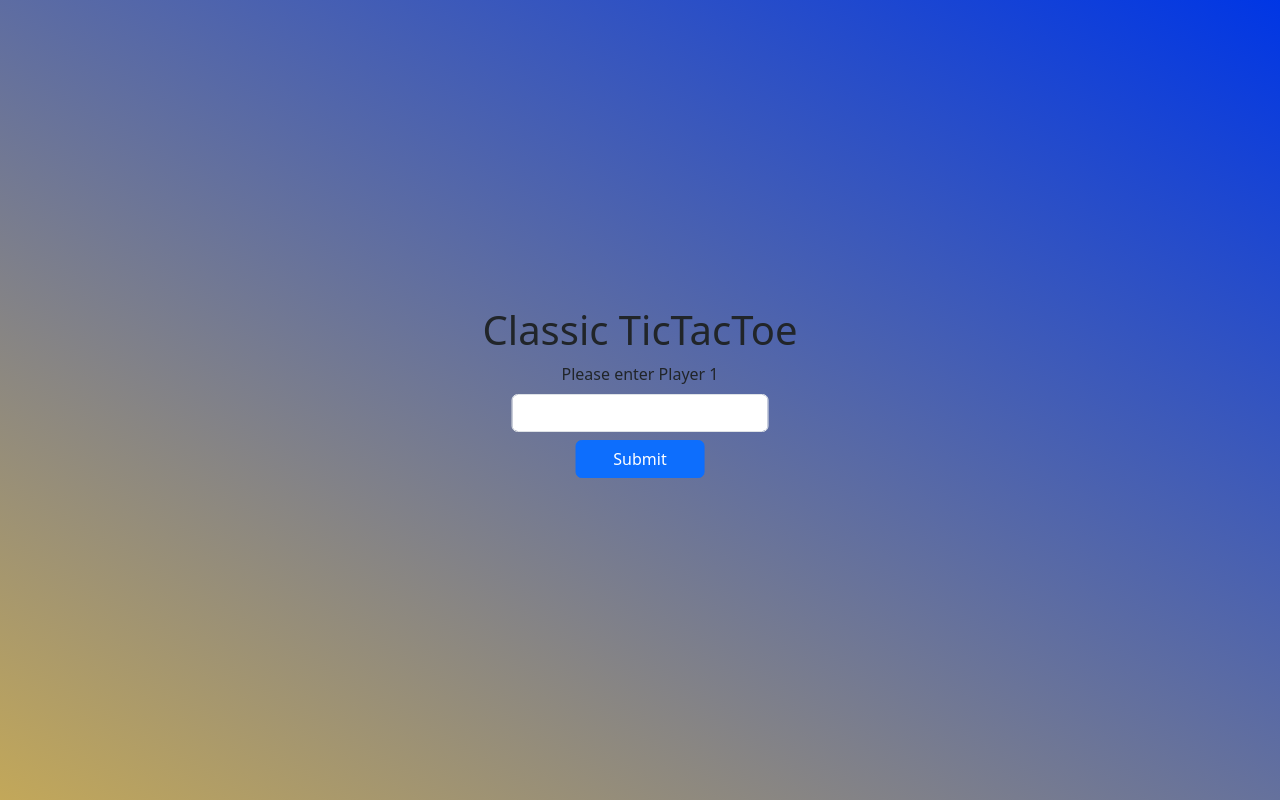
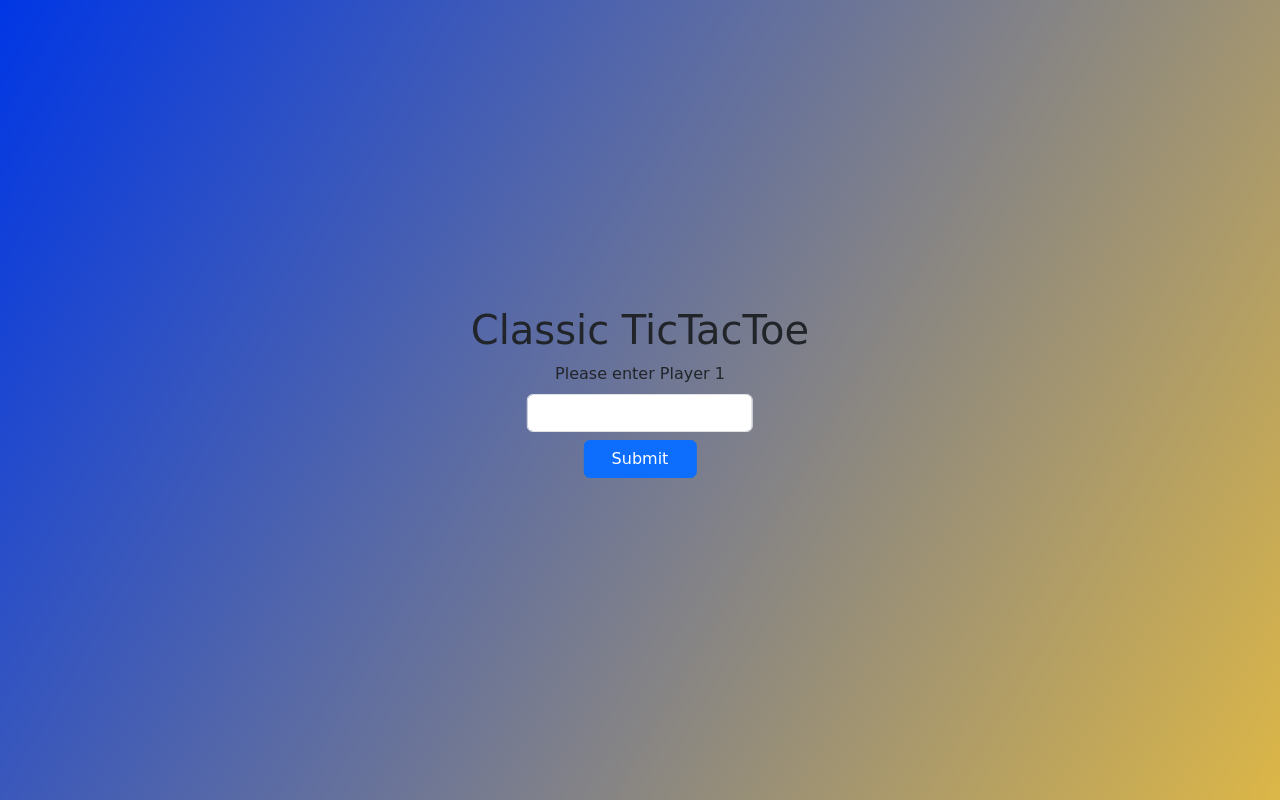
Before and after one commit to jaysune36/week11Assignment, a website: page index.html in a window 1280 px wide. Both pictures are taken after a click on the button "Start Game". Shown: the top 800 px of the page. Drawn offline with nearby package versions, Linux system fonts and the light colour scheme; a web font is replaced by a local one.

Commit message:
Added google fonts stylings to css and index files. Changed font colors of player1 and player2 classes. Added notes to index.html file

```diff
--- a/app.js
+++ b/app.js
@@ -128,7 +128,6 @@ let game = new GameBoard();
 
 // Using jquery on the start-btn variable to add an event listener of click.
 startBtn.on('click', (e)=> {
-
   if(e.target !== startBtn) {
     startBtn.hide();
     playerMenu.show();
@@ -160,7 +159,6 @@ playerMenu.on('click', (e)=> {
 
 gameBoardLayout.on('click', (e)=> {
   if(e.target.className === 'game-tile' && e.target.innerText === '') {
-    console.log(game.players)
     let message = $('.game-alert');
     let h2 = document.createElement('h2');
     e.target.innerText = `${game.playerTurn.tilesHand[0]}`;
--- a/index.html
+++ b/index.html
@@ -4,36 +4,70 @@
     <meta charset="UTF-8">
     <meta name="viewport" content="width=device-width, initial-scale=1.0">
     <title>Document</title>
+    <!-- Boostrap link for all boostrap stylings -->
     <link rel="stylesheet" href="node_modules/bootstrap/dist/css/bootstrap.css">
+    <!-- /Boostrap link -->
+    <!-- Google Fonts link tag for font change stylesheets -->
+    <link rel="preconnect" href="https://fonts.googleapis.com">
+    <link rel="preconnect" href="https://fonts.gstatic.com" crossorigin>
+    <link href="https://fonts.googleapis.com/css2?family=Cormorant+Garamond:ital,wght@0,300;0,400;0,700;1,400&family=Roboto:ital,wght@0,300;0,400;0,700;1,300&family=Rock+Salt&family=Shantell+Sans:ital,wght@0,300;0,400;0,600;1,400&display=swap" rel="stylesheet">
+    <!-- /Google Fonts link -->
+    <!-- CSS styling sheet link -->
     <link rel="stylesheet" href="styles.css">
+    <!-- /CSS styling sheet -->
   </head>
   <body>
     <header>
-      <div class="middle d-flex flex-column align-items-center">
+      <!-- Header Main Div -->
+      <div
+        class="middle d-flex flex-column align-items-center">
+        <!-- h1 Title of the Game -->
         <h1 class="game-name">Classic TicTacToe</h1>
+        <!-- Div for main button to start the game and div created as a container for flex box using Bootstrap -->
         <div>
           <button type="button" class="start-btn btn btn-outline-info">Start Game</button>
+          <!-- /Div for start button -->
         </div>
-        <div class="player-menu flex-column align-items-center">
+        <!-- .player-menu: allows user to enter players name using the form tag -->
+        <div
+          class="player-menu flex-column align-items-center">
+          <!-- Div for form class and to create container for flex box items -->
           <div>
-            <form class="text-center">
-              <div class="mb-3">
+            <!-- Form for players to enter the names -->
+            <form
+              class="text-center">
+              <!-- Div container for players info input -->
+              <div
+                class="mb-3">
+                <!-- Label to identify which player will enter there name. No text as this is intersected with JS. -->
                 <label for="playerNameInput" class="form-label"></label>
-                <input type="text" class="form-control" id="playerNameInput">
+                <!-- Input for text to accept the value entered as the players name -->
+                <input
+                type="text" class="form-control" id="playerNameInput">
+                <!-- Div Container for Bootstrap button -->
                 <div class="d-grid gap-2 col-6 mx-auto mt-2">
                   <button id='player-sb' class="btn btn-primary" type="submit">Submit</button>
                 </div>
+                <!--  -->
               </div>
+              <!-- /Form -->
             </form>
+            <!-- /Div for form class -->
           </div>
+          <!-- /.player-menu -->
         </div>
+        <!-- /Header Main Div -->
       </div>
     </header>
+    <!-- Main Tag/ Container -->
     <main class="container">
+      <!-- .game-board-layout displays User Turn/Game Board/Player tiles using JS -->
       <div class="game-board-layout middle"></div>
+      <!-- .game-over Modal overlay black-out the game-board so nothing further can pressed on the board.-->
       <div class="game-over">
+        <!-- .game-announce is the modal window that displays the winner or tie alert and will display the play again or main menu button-->
         <div class="game-announce middle">
-          <!-- <h2>player won</h2> -->
+          <!-- .chance will ask the player if they would like to play again or return the main menu -->
           <div class="chance">
             <p>Would you like to player again?</p>
             <div>
@@ -43,9 +77,14 @@
               <button id='main-menu' class="btn btn-outline-success" type="submit">Main Menu</button>
             </div>
           </div>
-
+          <!-- /.game-announce -->
         </div>
-    <!-- </div> -->
-
+        <!-- /.game-over -->
+      </div>
+      <script src="node_modules/bootstrap/dist/js/bootstrap.js"></script>
+      <script src="node_modules/jquery/dist/jquery.js"></script>
+      <script src="app.js"></script>
+      <!-- /Main Tag/Container -->
+    </main>
   </body>
-</html></main><script src="node_modules/bootstrap/dist/js/bootstrap.js"></script><script src="node_modules/jquery/dist/jquery.js"></script><script src="app.js"></script></body></html>
+</html>
--- a/styles.css
+++ b/styles.css
@@ -3,9 +3,12 @@
 }
 
 body {
-  /* background-color: linear-gradient(30deg,#FFCB2E,#0036E5); */
   margin: 100vw;
-  background: linear-gradient(30deg,#FFCB2E,#0036E5);
+  background: linear-gradient(-60deg,#FFCB2E,#0036E5);
+  font-family: 'Cormorant Garamond', serif;
+  font-family: 'Roboto', sans-serif;
+  font-family: 'Rock Salt', cursive;
+  font-family: 'Shantell Sans', cursive;
 }
 
 .game-announce {
@@ -18,7 +21,12 @@ body {
 .chance {
   display: none;
   flex: row;
-  width: 500px;
+  width: 600px;
+  padding: 1.25rem;
+}
+
+.game-announce h2 {
+  text-align: center;
 }
 
 .chance p {
@@ -123,11 +131,11 @@ ul {
 }
 
 .player1 {
-  color: #A4160C;
+  color: #fffC;
 }
 
 .player2 {
-  color: #16537E;
+  color: #0043CD;
 }
 
 .game-board-layout {
```
Lines whose indentation alone changed are shown as unchanged.
